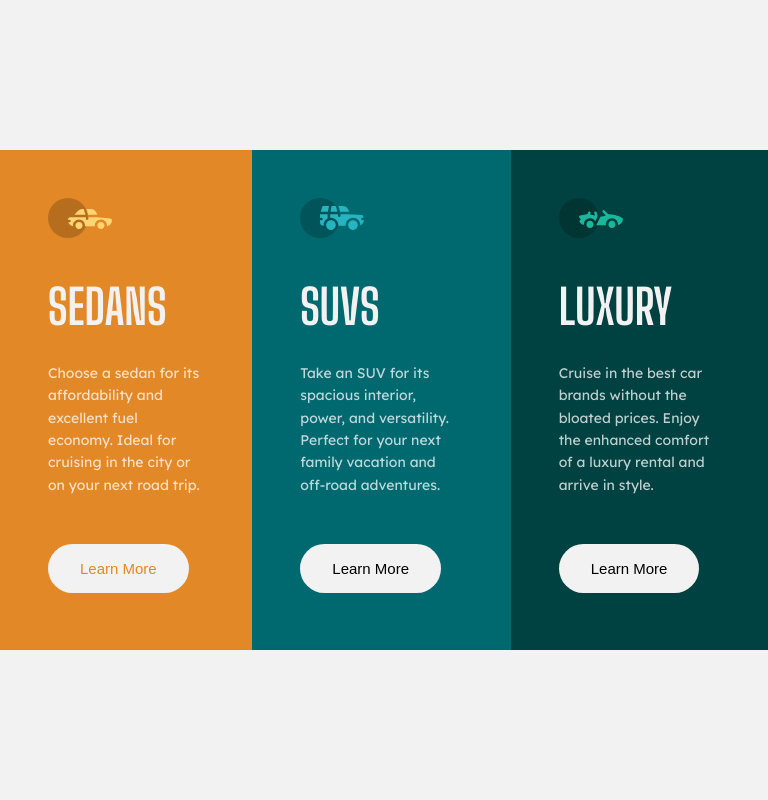
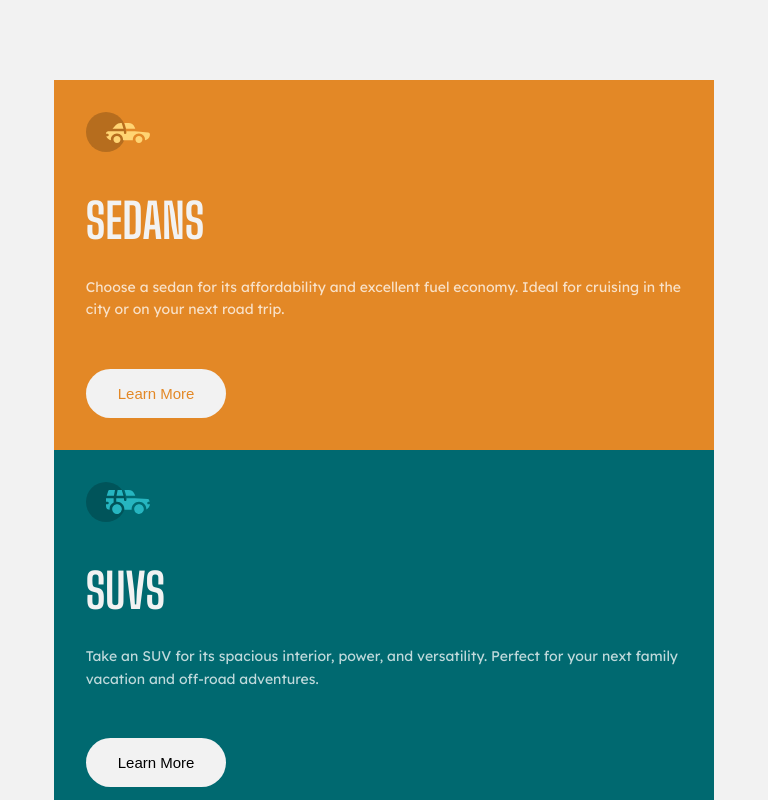
Before and after one commit to Young-Einstein10/3-column-preview-card-component-main, a plain HTML site: page index.html in a window 768 px wide. Shown: the top 800 px of the page. Drawn offline with Linux system fonts and the light colour scheme.

Commit message:
fixed mobile responsiveness

```diff
--- a/styles.css
+++ b/styles.css
@@ -1,9 +1,18 @@
 @import url("https://fonts.googleapis.com/css2?family=Big+Shoulders+Display:wght@700&family=Lexend+Deca&display=swap");
+
+html {
+  box-sizing: border-box;
+}
 
 * {
   margin: 0;
   padding: 0;
-  box-sizing: border-box;
+  box-sizing: inherit;
+}
+
+*::before,
+*::after {
+  box-sizing: inherit;
 }
 
 body {
@@ -15,6 +24,7 @@ body {
   display: flex;
   justify-content: center;
   align-items: center;
+  padding: 7%;
 }
 
 main {
@@ -72,6 +82,7 @@ article button {
   border-radius: 50px;
   cursor: pointer;
   font-size: 15px;
+  flex-shrink: 0;
 }
 
 article:nth-child(1) button {
@@ -79,9 +90,9 @@ article:nth-child(1) button {
 }
 
 article button:hover {
-    background-color: transparent;
-    border: solid 2px hsl(0, 0%, 95%);
-    color: hsl(0, 0%, 95%);
+  background-color: transparent;
+  border: solid 2px hsl(0, 0%, 95%);
+  color: hsl(0, 0%, 95%);
 }
 
 button:nth-child(2) button {
@@ -91,3 +102,37 @@ button:nth-child(2) button {
 button:nth-child(3) button {
   color: hsl(179, 100%, 13%);
 }
+
+@media screen and (max-width: 768px) {
+  body {
+    display: block;
+    height: 100%;
+    padding-top: 80px;
+    padding-bottom: 80px;
+  }
+
+  main {
+    flex-direction: column;
+    height: 100%;
+  }
+}
+
+@media screen and (max-width: 375px) {
+  body {
+    display: block;
+    height: 100%;
+    padding-top: 80px;
+    padding-bottom: 80px;
+  }
+
+  main {
+    flex-direction: column;
+    height: 100%;
+  }
+}
+
+@media screen and (min-width: 768px)  and (max-width: 880px) {
+  article {
+    padding: 2rem;
+  }
+}
```
Also changed, not shown: index.html (+3 -0 lines).
